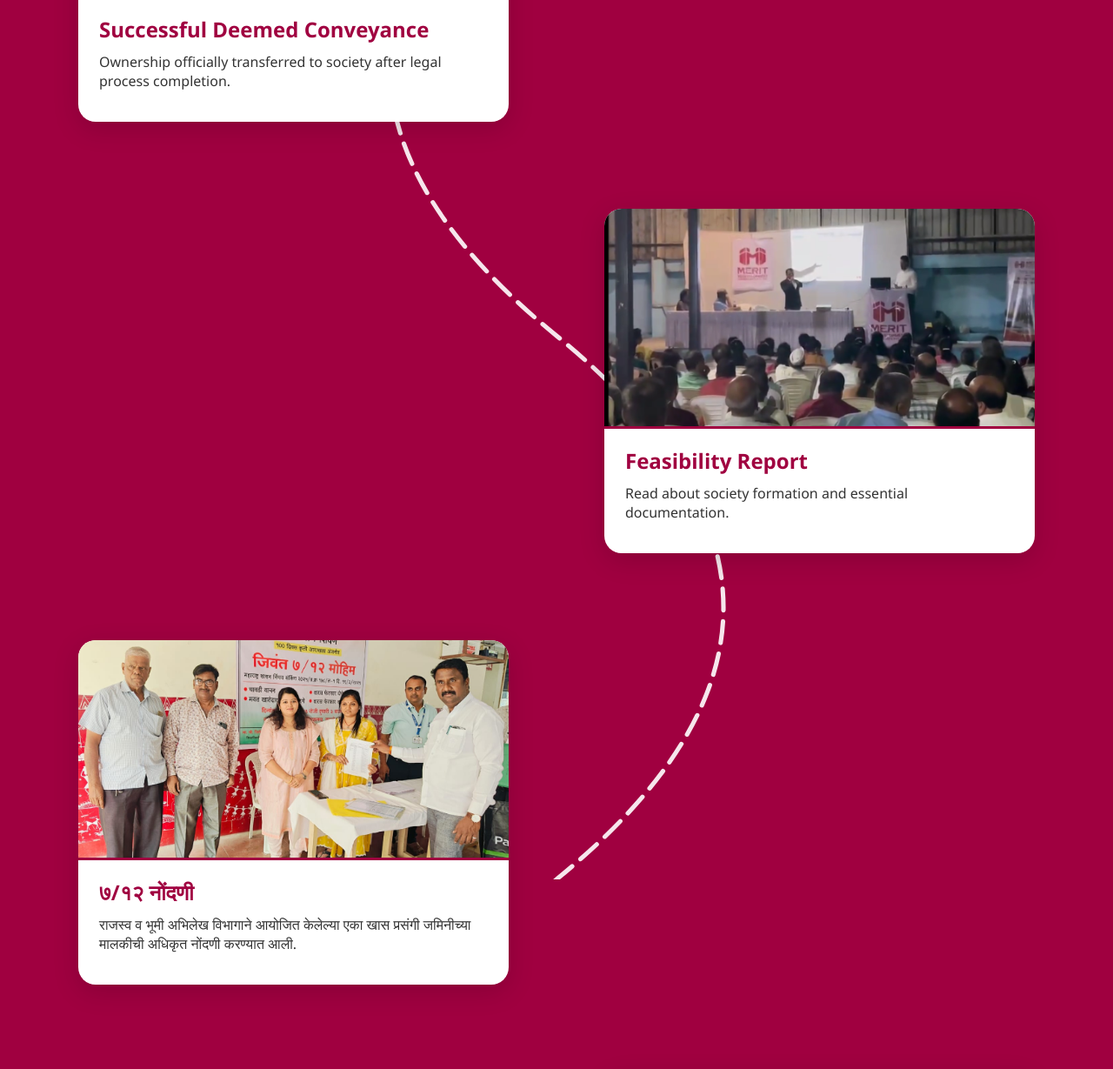
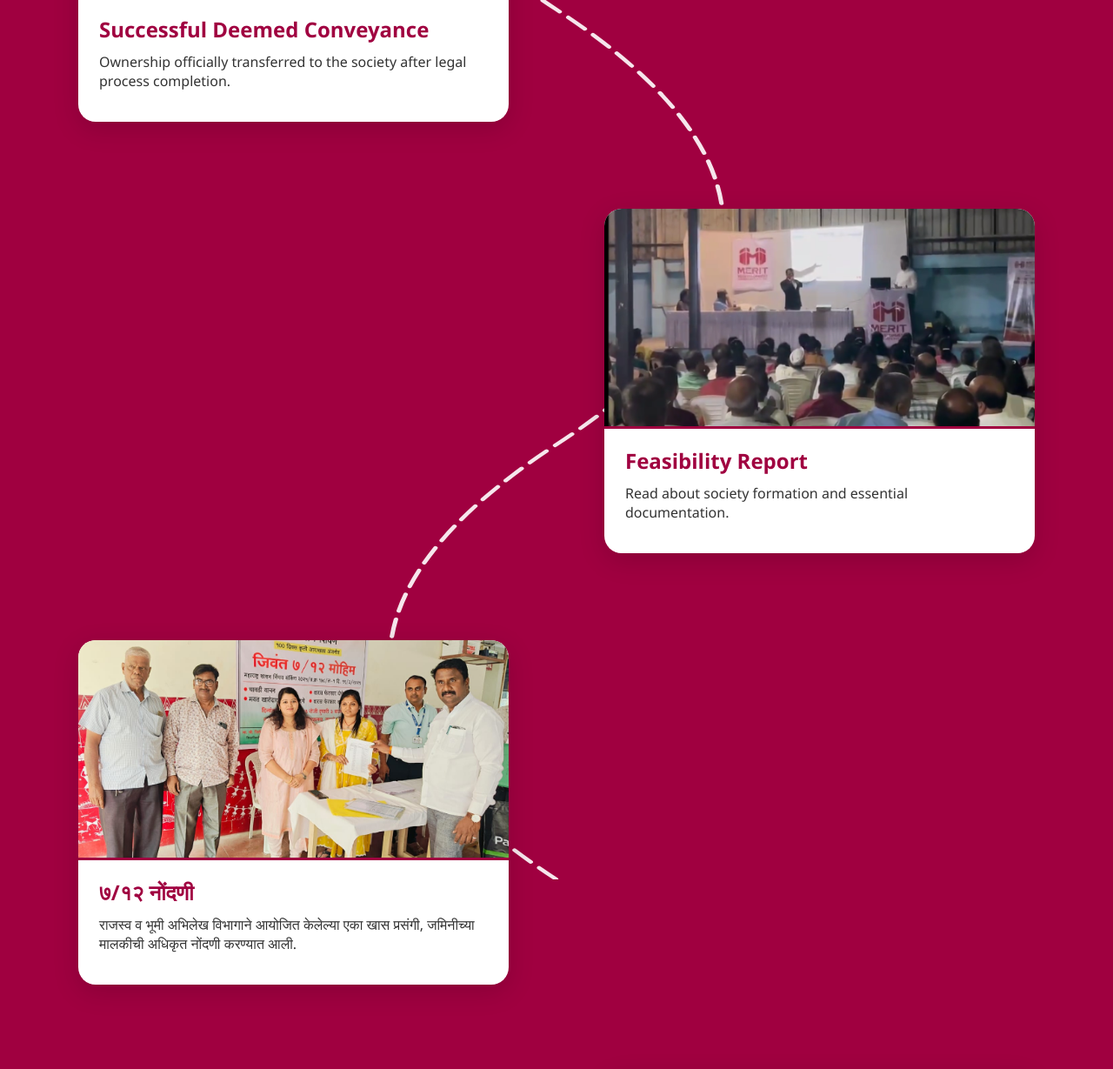
Before and after one commit to Grandlobster/saisayajinagar, a plain HTML site: page Journey.html in a window 1280 px wide. Shown: the part 1489-2718 px from the top of the page at 87% size. Drawn offline with Linux system fonts and the light colour scheme.

Commit message:
Update Journey.html
Updated

```diff
--- a/Journey.html
+++ b/Journey.html
@@ -9,8 +9,8 @@
   <section class="journey-section">
     <h2 class="journey-title">आमचा प्रवास</h2>
 
-    <!-- Tall SVG curve covering entire page height -->
-    <svg class="curve" viewBox="0 0 1000 2000" preserveAspectRatio="none">
+
+    <svg class="curve" viewBox="0 0 1000 2500" preserveAspectRatio="none">
       <path d="M 500 0
                Q 200 250, 500 500
                Q 800 750, 500 1000
@@ -20,6 +20,7 @@
     </svg>
 
     <div class="journey-steps">
+
       <!-- Step 1 -->
       <div class="step left">
         <img src="Soceity_Sthapana.jpg" alt="Step 1" />
@@ -43,7 +44,7 @@
         <img src="images/deamconveyance.jpg" alt="Step 3" />
         <div class="text">
           <h3>Successful Deemed Conveyance</h3>
-          <p>Ownership officially transferred to society after legal process completion.</p>
+          <p>Ownership officially transferred to the society after legal process completion.</p>
         </div>
       </div>
 
@@ -63,7 +64,7 @@
         <img src="images/712.jpg" alt="Step 5" />
         <div class="text">
           <h3>७/१२ नोंदणी</h3>
-          <p>राजस्व व भूमी अभिलेख विभागाने आयोजित केलेल्या एका खास प्रसंगी जमिनीच्या मालकीची अधिकृत नोंदणी करण्यात आली.</p>
+          <p>राजस्व व भूमी अभिलेख विभागाने आयोजित केलेल्या एका खास प्रसंगी, जमिनीच्या मालकीची अधिकृत नोंदणी करण्यात आली.</p>
         </div>
       </div>
 
@@ -75,6 +76,7 @@
           <p>Next phase of development is planned and awaiting execution.</p>
         </div>
       </div>
+
     </div>
   </section>
 </body>
```
Lines whose indentation alone changed are shown as unchanged.
